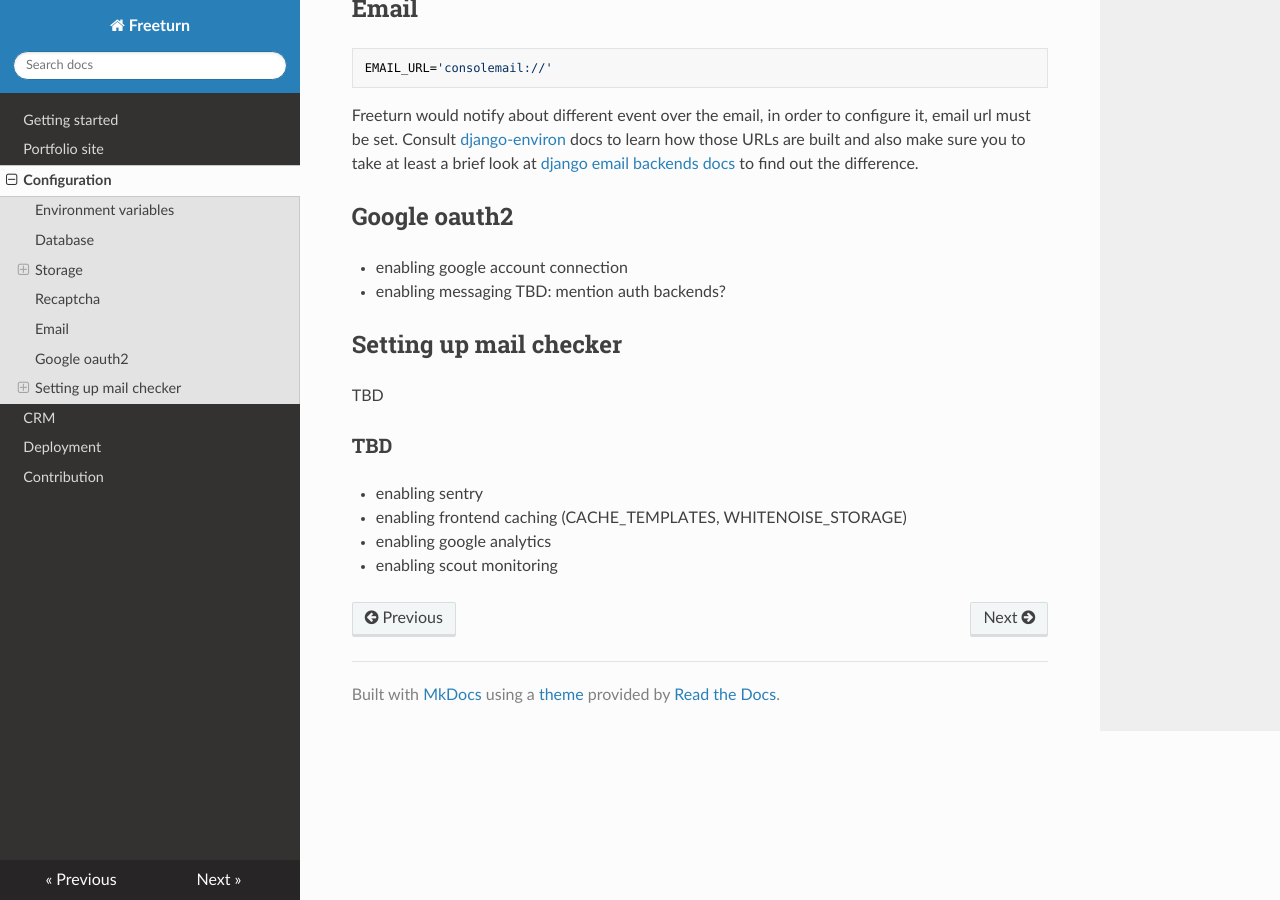
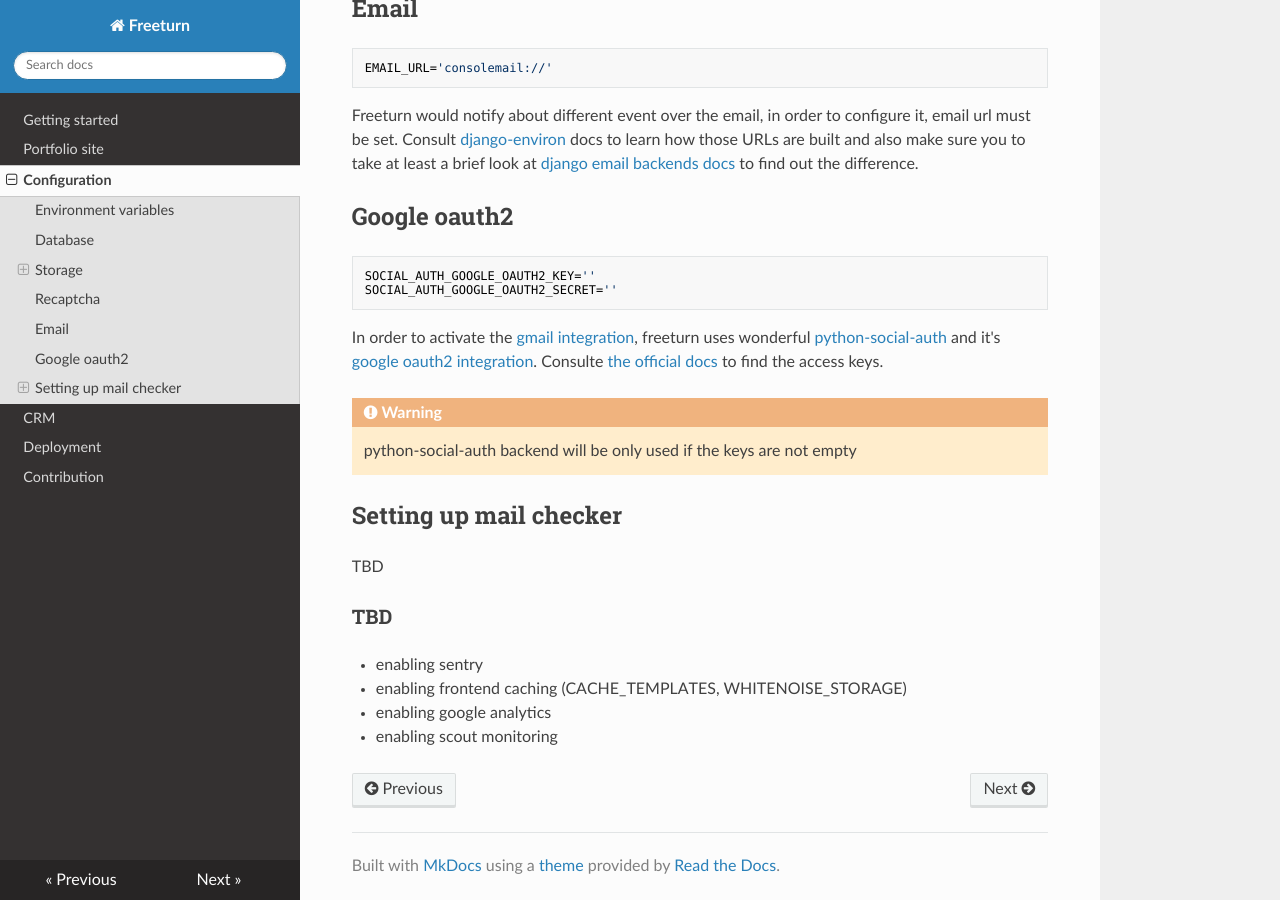
Before and after one commit to thorin-schiffer/freeturn, an MkDocs documentation site: the page built from docs/configuration.md, in a window 1280 px wide and 900 px high, scrolled down 2613 px. Built offline with MkDocs 1.6.1, drawn with Linux system fonts in a browser that asks for light colours; nearby versions of some CDN libraries.

Commit message:
Google oauth2 docs

````diff
--- a/docs/configuration.md
+++ b/docs/configuration.md
@@ -130,9 +130,18 @@
 to find out the difference.
 
 ## Google oauth2
-- enabling google account connection
-- enabling messaging
-TBD: mention auth backends?
+```python
+SOCIAL_AUTH_GOOGLE_OAUTH2_KEY=''
+SOCIAL_AUTH_GOOGLE_OAUTH2_SECRET=''
+```
+
+In order to activate the [gmail integration](crm.md#messages), freeturn uses wonderful [python-social-auth](https://python-social-auth.readthedocs.io/en/latest/)
+and it's [google oauth2 integration](https://python-social-auth.readthedocs.io/en/latest/backends/google.html#google-oauth2).
+Consulte [the official docs](https://developers.google.com/identity/protocols/oauth2) to find the access keys.
+
+!!! warning
+    python-social-auth backend will be only used if the keys are not empty
+
 ## Setting up mail checker
 TBD
 
````
